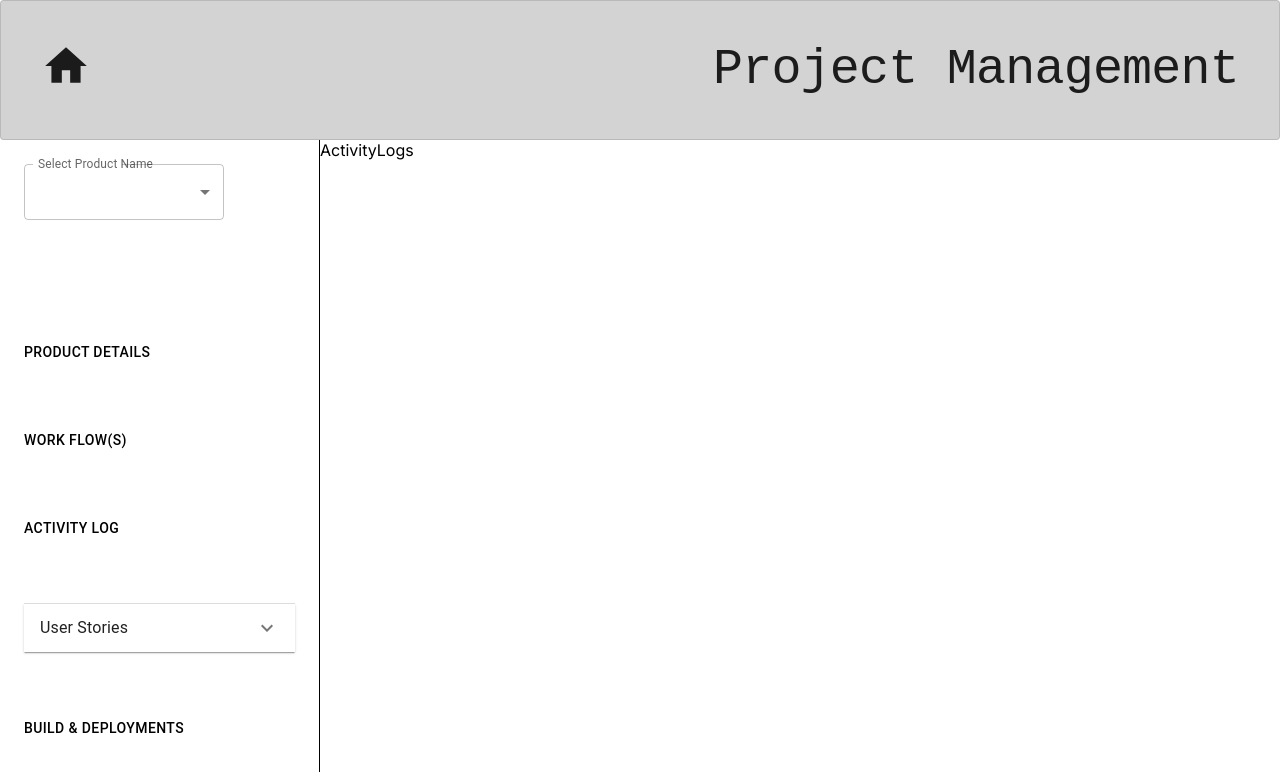
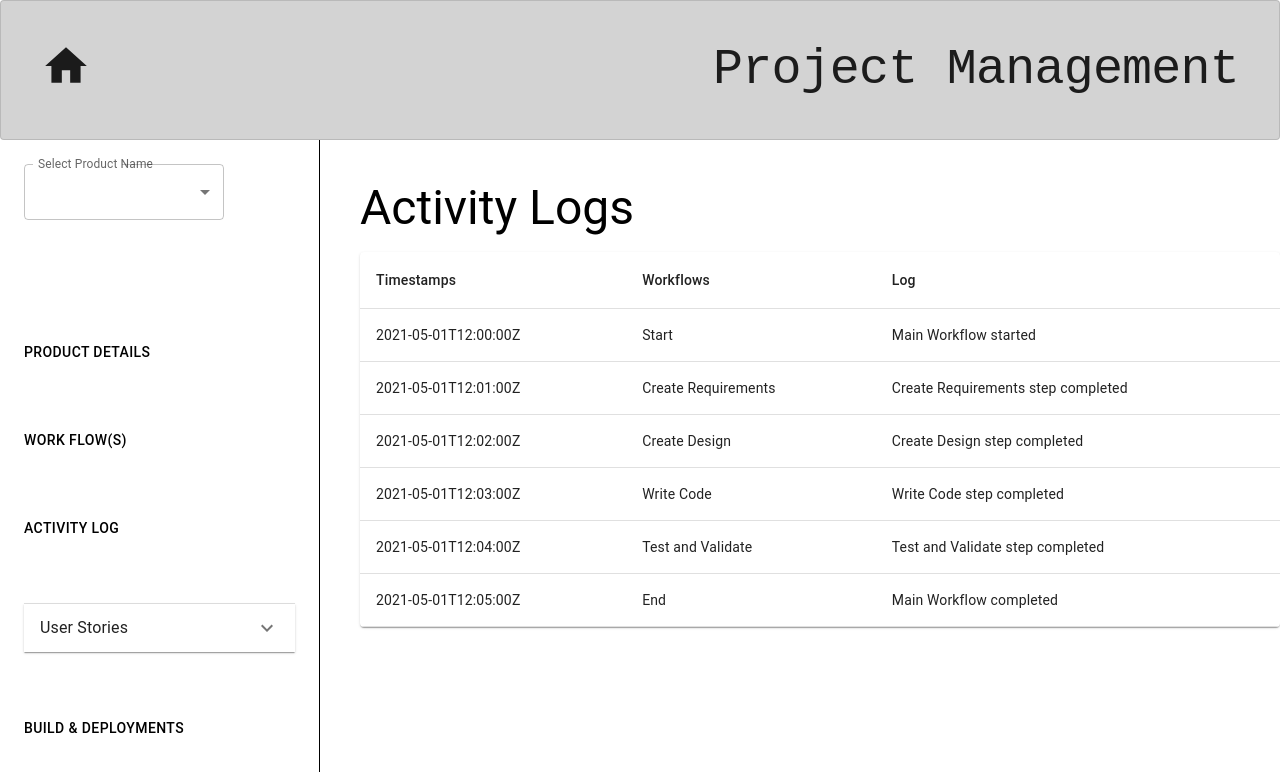
Before and after one commit to Saif-Ullah-akqa/project-management-tool, a Next.js app: page /ActivityLogs in a window 1280 px wide. Shown: the top 772 px of the page. Built offline with nearby package versions, Linux system fonts and the light colour scheme.

Commit message:
Activity log screen added

```diff
--- /dev/null
+++ b/src/activityLog.json
@@ -0,0 +1,32 @@
+[
+    {
+        "timestamp": "2021-05-01T12:00:00Z",
+        "workflowNode": "Start",
+        "log": "Main Workflow started"
+    },
+    {
+        "timestamp": "2021-05-01T12:01:00Z",
+        "workflowNode": "Create Requirements",
+        "log": "Create Requirements step completed"
+    },
+    {
+        "timestamp": "2021-05-01T12:02:00Z",
+        "workflowNode": "Create Design",
+        "log": "Create Design step completed"
+    },
+    {
+        "timestamp": "2021-05-01T12:03:00Z",
+        "workflowNode": "Write Code",
+        "log": "Write Code step completed"
+    },
+    {
+        "timestamp": "2021-05-01T12:04:00Z",
+        "workflowNode": "Test and Validate",
+        "log": "Test and Validate step completed"
+    },
+    {
+        "timestamp": "2021-05-01T12:05:00Z",
+        "workflowNode": "End",
+        "log": "Main Workflow completed"
+    }
+]
--- a/src/app/ActivityLogs/page.jsx
+++ b/src/app/ActivityLogs/page.jsx
@@ -1,9 +1,49 @@
-import React from 'react'
+"use client";
+import React from "react";
+import Table from "@mui/material/Table";
+import TableBody from "@mui/material/TableBody";
+import TableCell from "@mui/material/TableCell";
+import TableContainer from "@mui/material/TableContainer";
+import TableHead from "@mui/material/TableHead";
+import TableRow from "@mui/material/TableRow";
+import Paper from "@mui/material/Paper";
+import activityLog from "../../activityLog.json";
+import { Box } from "@mui/system";
+import { Typography } from "@mui/material";
 
 const ActivityLogs = () => {
   return (
-    <div>ActivityLogs</div>
-  )
-}
+    <Box
+      sx={{
+        marginLeft: 5,
+        marginTop: 5,
+        display: "flex",
+        flexDirection: "column",
+      }}
+    >
+      <Typography variant="h3">Activity Logs</Typography>
+      <TableContainer component={Paper} sx={{ marginTop: 2 }}>
+        <Table>
+          <TableHead>
+            <TableRow>
+              <TableCell>Timestamps</TableCell>
+              <TableCell>Workflows</TableCell>
+              <TableCell>Log</TableCell>
+            </TableRow>
+          </TableHead>
+          <TableBody>
+            {activityLog.map((logEntry, index) => (
+              <TableRow key={index}>
+                <TableCell>{logEntry.timestamp}</TableCell>
+                <TableCell>{logEntry.workflowNode}</TableCell>
+                <TableCell>{logEntry.log}</TableCell>
+              </TableRow>
+            ))}
+          </TableBody>
+        </Table>
+      </TableContainer>
+    </Box>
+  );
+};
 
-export default ActivityLogs
+export default ActivityLogs;
```
